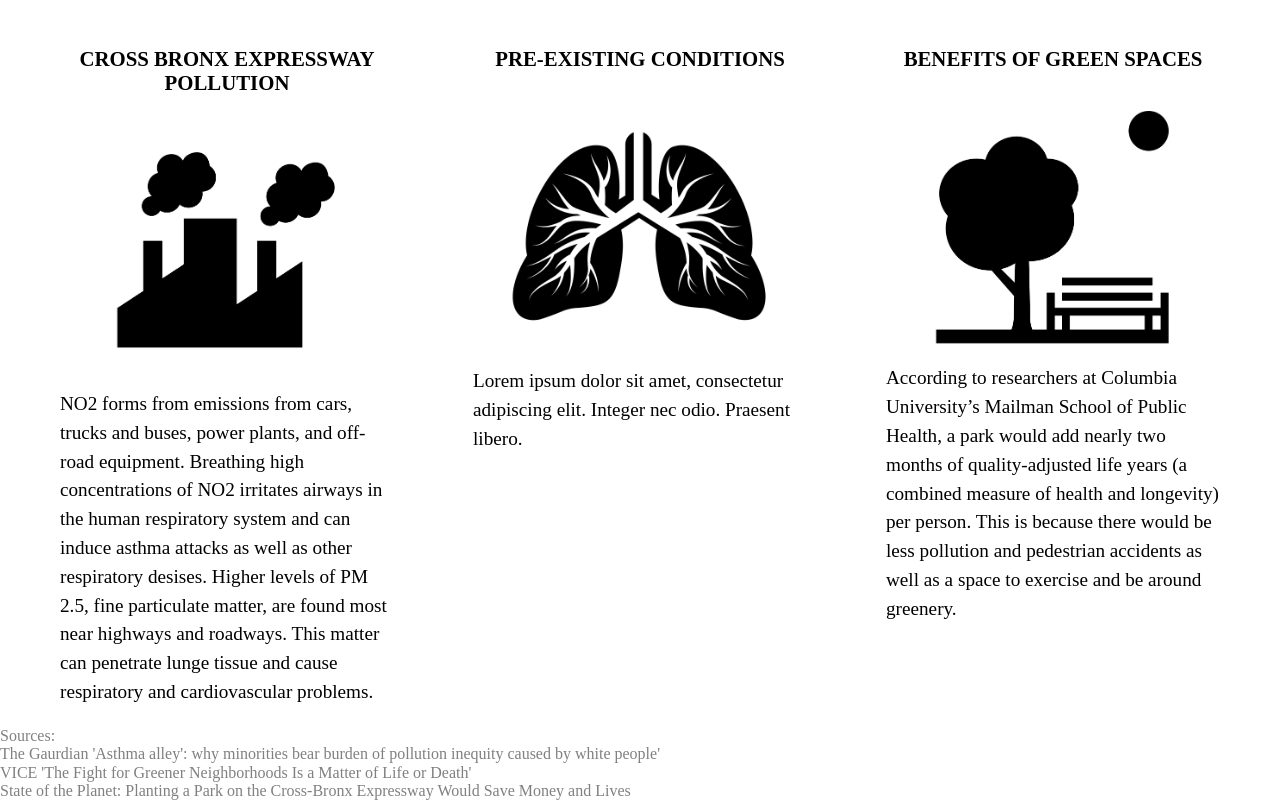
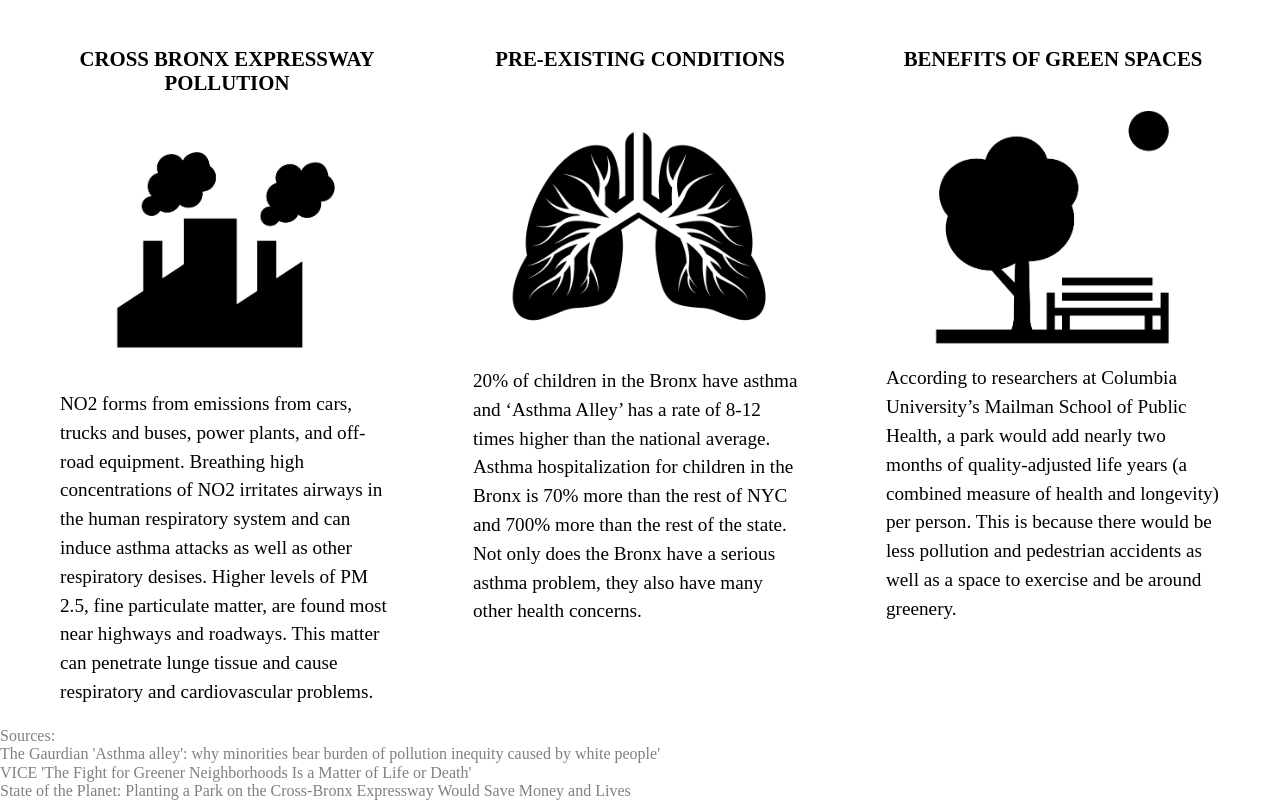
Before and after one commit to Naeela302/asthma-alley, a plain HTML site: page index.html in a window 1280 px wide. Shown: the part 1485-2285 px from the top of the page. Drawn offline with nearby package versions, Linux system fonts and the light colour scheme.

Commit message:
Add files via upload
final update

```diff
--- a/index.html
+++ b/index.html
@@ -59,7 +59,7 @@
 				<div class="icon">
 					<h4>Pre-existing conditions</h4>
 					<img src="images/lung.png">
-					<figcaption class="graphic-text">Lorem ipsum dolor sit amet, consectetur adipiscing elit. Integer nec odio. Praesent libero. </figcaption>
+					<figcaption class="graphic-text">20% of children in the Bronx have asthma and ‘Asthma Alley’ has a rate of 8-12 times higher than the national average. Asthma hospitalization for children in the Bronx is 70% more than the rest of NYC and 700% more than the rest of the state. Not only does the Bronx have a serious asthma problem, they also have many other health concerns. </figcaption>
 				</div>
 			</div>
 			<div class="graphic" id="icon3">
```
